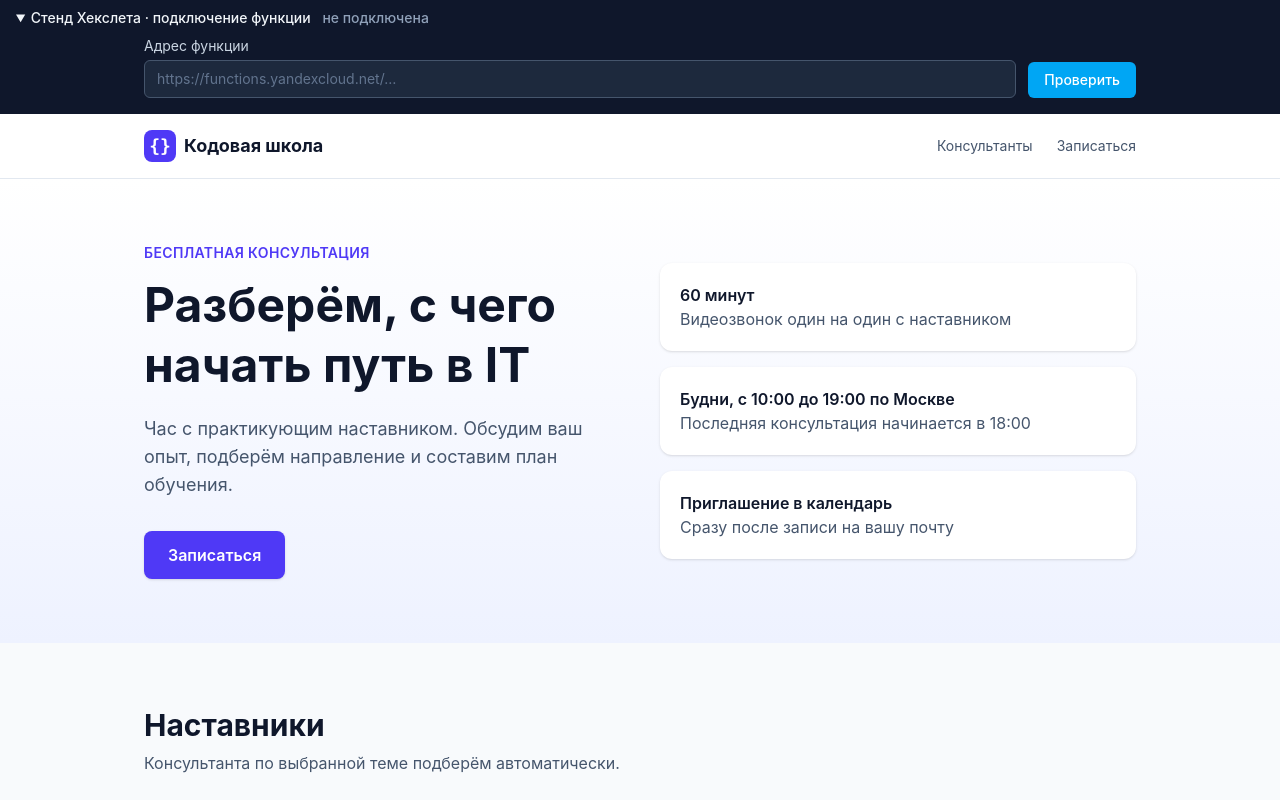
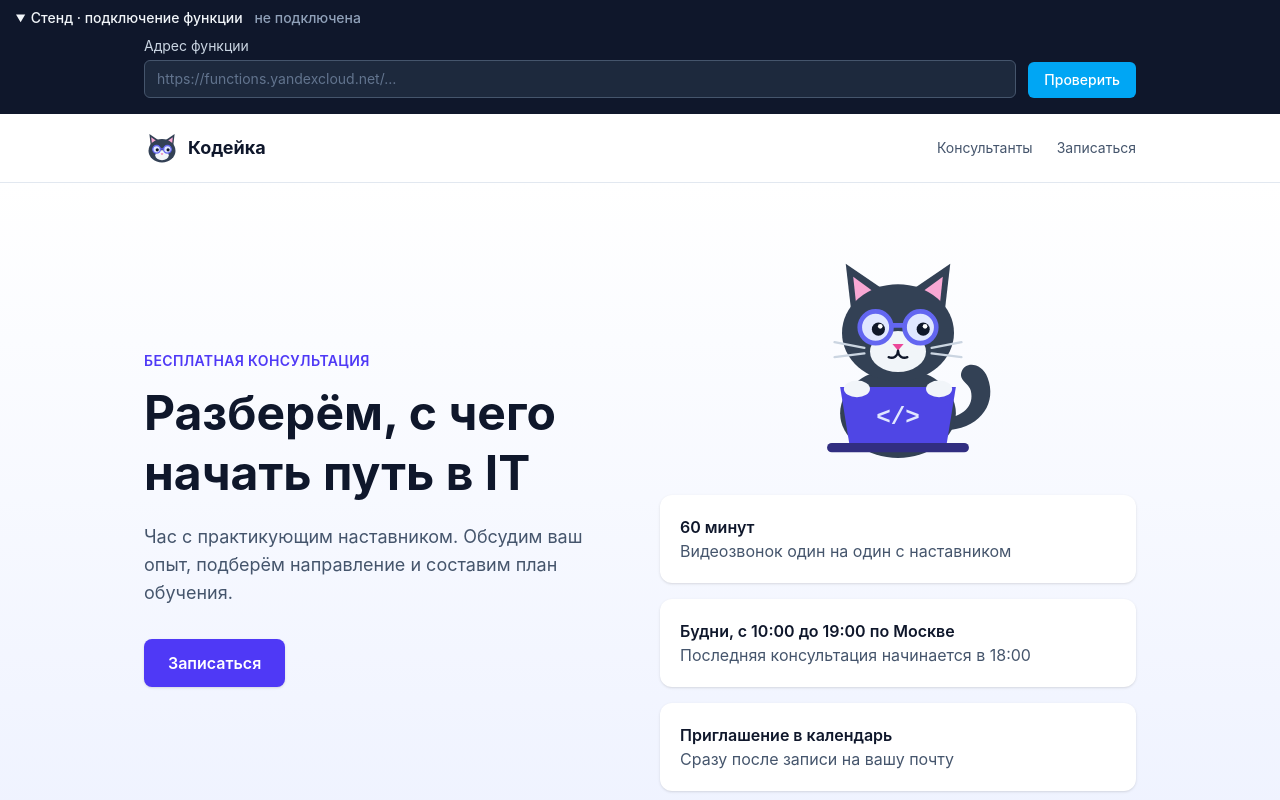
Before and after one commit to hexlet-components/booking-landing, a website built with Vite: page index.html in a window 1280 px wide. Shown: the top 800 px of the page. Built offline with nearby package versions, Linux system fonts and the light colour scheme.

Commit message:
feat(landing): назвать школу Кодейкой и добавить маскота кота-кодера
Co-Authored-By: Claude Opus 5.5 (1M context) <noreply@anthropic.com>

```diff
--- a/index.html
+++ b/index.html
@@ -3,14 +3,15 @@
   <head>
     <meta charset="utf-8" />
     <meta name="viewport" content="width=device-width, initial-scale=1" />
-    <title>Кодовая школа — бесплатная консультация</title>
+    <title>Кодейка — бесплатная консультация</title>
+    <link rel="icon" href="/logo.svg" type="image/svg+xml" />
     <link rel="stylesheet" href="/src/style.css" />
     <script type="module" src="/src/main.ts"></script>
   </head>
   <body class="bg-slate-50 text-slate-900 antialiased">
     <details id="stand" class="bg-slate-900 text-slate-100 text-sm" open>
       <summary class="cursor-pointer px-4 py-2 font-medium select-none">
-        Стенд Хекслета · подключение функции
+        Стенд · подключение функции
         <span id="stand-status" class="ml-2 text-slate-400">не подключена</span>
       </summary>
       <form
@@ -41,10 +42,8 @@
     <header class="border-b border-slate-200 bg-white">
       <div class="mx-auto flex max-w-5xl items-center justify-between px-4 py-4">
         <a href="#" class="flex items-center gap-2 text-lg font-bold">
-          <span class="grid size-8 place-items-center rounded-lg bg-indigo-600 font-mono text-white"
-            >{}</span
-          >
-          Кодовая школа
+          <img src="/logo.svg" alt="" class="size-9" />
+          Кодейка
         </a>
         <nav class="flex gap-6 text-sm text-slate-600">
           <a href="#consultants" class="hover:text-slate-900">Консультанты</a>
@@ -73,6 +72,12 @@
               >Записаться</a
             >
           </div>
+          <div class="grid gap-6">
+            <img
+              src="/mascot.svg"
+              alt="Кот-кодер Кодейки за ноутбуком"
+              class="mx-auto w-48 md:w-56"
+            />
             <ul class="grid gap-4">
               <li class="rounded-xl bg-white p-5 shadow-sm">
                 <p class="font-semibold">60 минут</p>
@@ -87,6 +92,7 @@
                 <p class="text-slate-600">Сразу после записи на вашу почту</p>
               </li>
             </ul>
+          </div>
         </div>
       </section>
 
@@ -152,8 +158,7 @@
     </main>
 
     <footer class="border-t border-slate-200 py-8 text-center text-sm text-slate-500">
-      Учебный стенд проекта «Автоматизация записи на консультацию» программы «ИИ-автоматизатор»
-      Хекслета. Школа вымышленная.
+      © Кодейка. Школа вымышленная, сайт служит учебным стендом.
     </footer>
   </body>
 </html>
```
Also changed, not shown: README.md, public/logo.svg (added), public/mascot.svg (added). Lines whose indentation alone changed are shown as unchanged.
